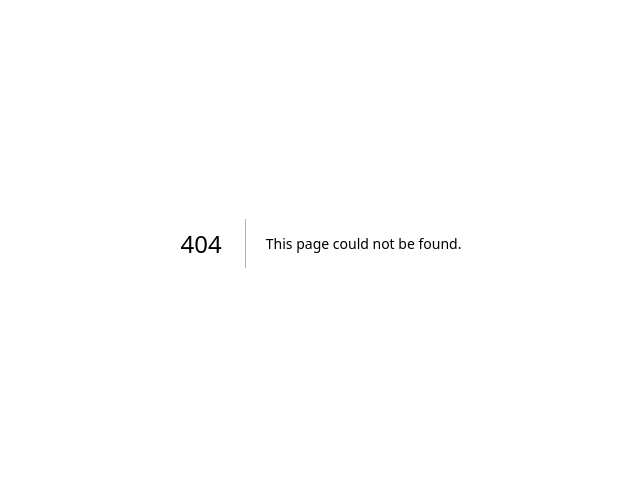
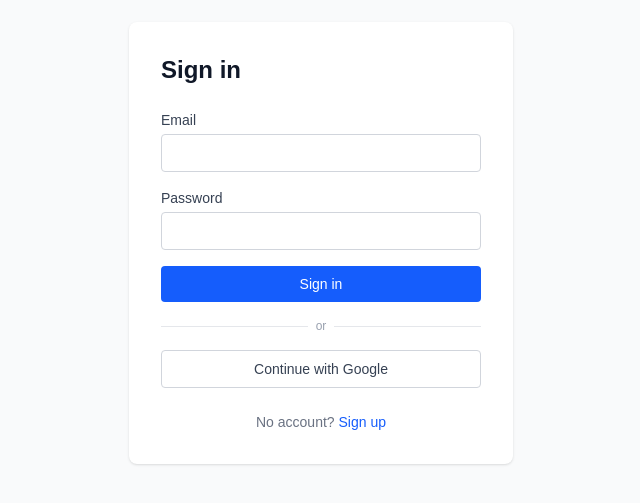
Before and after one commit to Jango1324/Mentoria, a Next.js app: page /login in a window 1280 px wide. Before the commit this address had no page. Shown: the part 157-660 px from the top of the page, without its empty margins (319-959 px from the left). Built offline with nearby package versions, Linux system fonts and the light colour scheme.

Commit message:
Add authentication flow

```diff
--- /dev/null
+++ b/src/app/auth/callback/route.ts
@@ -0,0 +1,17 @@
+import { createClient } from '@/lib/supabase/server'
+import { NextResponse } from 'next/server'
+
+export async function GET(request: Request) {
+  const { searchParams, origin } = new URL(request.url)
+  const code = searchParams.get('code')
+
+  if (code) {
+    const supabase = await createClient()
+    const { error } = await supabase.auth.exchangeCodeForSession(code)
+    if (!error) {
+      return NextResponse.redirect(`${origin}/dashboard`)
+    }
+  }
+
+  return NextResponse.redirect(`${origin}/login`)
+}
--- /dev/null
+++ b/src/app/login/actions.ts
@@ -0,0 +1,44 @@
+'use server'
+
+import { redirect } from 'next/navigation'
+import { headers } from 'next/headers'
+import { createClient } from '@/lib/supabase/server'
+
+export async function signIn(email: string, password: string) {
+  const supabase = await createClient()
+  const { error } = await supabase.auth.signInWithPassword({ email, password })
+  if (error) return { error: error.message }
+  redirect('/dashboard')
+}
+
+export async function signUp(email: string, password: string) {
+  const supabase = await createClient()
+  const { data, error } = await supabase.auth.signUp({ email, password })
+  if (error) return { error: error.message }
+  if (data.session) redirect('/dashboard')
+  return { message: 'Check your email to confirm your account.' }
+}
+
+export async function signOut() {
+  const supabase = await createClient()
+  await supabase.auth.signOut()
+  redirect('/login')
+}
+
+export async function signInWithGoogle() {
+  const supabase = await createClient()
+  const headersList = await headers()
+  const host = headersList.get('host')
+  const protocol = host?.includes('localhost') ? 'http' : 'https'
+  const origin = `${protocol}://${host}`
+
+  const { data, error } = await supabase.auth.signInWithOAuth({
+    provider: 'google',
+    options: {
+      redirectTo: `${origin}/auth/callback`,
+    },
+  })
+
+  if (error) return { error: error.message }
+  if (data.url) redirect(data.url)
+}
--- /dev/null
+++ b/src/app/login/page.tsx
@@ -0,0 +1,156 @@
+'use client'
+
+import { useState, useTransition } from 'react'
+import { signIn, signUp, signInWithGoogle } from './actions'
+
+export default function LoginPage() {
+  const [mode, setMode] = useState<'signin' | 'signup'>('signin')
+  const [email, setEmail] = useState('')
+  const [password, setPassword] = useState('')
+  const [confirmPassword, setConfirmPassword] = useState('')
+  const [error, setError] = useState<string | null>(null)
+  const [message, setMessage] = useState<string | null>(null)
+  const [isPending, startTransition] = useTransition()
+
+  function reset() {
+    setError(null)
+    setMessage(null)
+  }
+
+  function switchMode(next: 'signin' | 'signup') {
+    reset()
+    setMode(next)
+  }
+
+  async function handleSubmit(e: React.FormEvent) {
+    e.preventDefault()
+    reset()
+
+    if (mode === 'signup' && password !== confirmPassword) {
+      setError('Passwords do not match.')
+      return
+    }
+
+    startTransition(async () => {
+      if (mode === 'signup') {
+        const result = await signUp(email, password)
+        if (result?.error) setError(result.error)
+        if (result?.message) setMessage(result.message)
+      } else {
+        const result = await signIn(email, password)
+        if (result?.error) setError(result.error)
+      }
+    })
+  }
+
+  async function handleGoogle() {
+    reset()
+    startTransition(async () => {
+      const result = await signInWithGoogle()
+      if (result?.error) setError(result.error)
+    })
+  }
+
+  return (
+    <div className="min-h-screen flex items-center justify-center bg-gray-50">
+      <div className="w-full max-w-sm bg-white rounded-lg shadow p-8">
+        <h1 className="text-2xl font-semibold text-gray-900 mb-6">
+          {mode === 'signin' ? 'Sign in' : 'Create account'}
+        </h1>
+
+        {error && (
+          <p className="mb-4 text-sm text-red-600 bg-red-50 rounded p-3">{error}</p>
+        )}
+        {message && (
+          <p className="mb-4 text-sm text-green-700 bg-green-50 rounded p-3">{message}</p>
+        )}
+
+        <form onSubmit={handleSubmit} className="space-y-4">
+          <div>
+            <label htmlFor="email" className="block text-sm font-medium text-gray-700 mb-1">
+              Email
+            </label>
+            <input
+              id="email"
+              type="email"
+              required
+              value={email}
+              onChange={(e) => setEmail(e.target.value)}
+              className="w-full border border-gray-300 rounded px-3 py-2 text-sm focus:outline-none focus:ring-2 focus:ring-blue-500"
+            />
+          </div>
+
+          <div>
+            <label htmlFor="password" className="block text-sm font-medium text-gray-700 mb-1">
+              Password
+            </label>
+            <input
+              id="password"
+              type="password"
+              required
+              value={password}
+              onChange={(e) => setPassword(e.target.value)}
+              className="w-full border border-gray-300 rounded px-3 py-2 text-sm focus:outline-none focus:ring-2 focus:ring-blue-500"
+            />
+          </div>
+
+          {mode === 'signup' && (
+            <div>
+              <label htmlFor="confirmPassword" className="block text-sm font-medium text-gray-700 mb-1">
+                Confirm password
+              </label>
+              <input
+                id="confirmPassword"
+                type="password"
+                required
+                value={confirmPassword}
+                onChange={(e) => setConfirmPassword(e.target.value)}
+                className="w-full border border-gray-300 rounded px-3 py-2 text-sm focus:outline-none focus:ring-2 focus:ring-blue-500"
+              />
+            </div>
+          )}
+
+          <button
+            type="submit"
+            disabled={isPending}
+            className="w-full bg-blue-600 text-white py-2 rounded text-sm font-medium hover:bg-blue-700 disabled:opacity-50"
+          >
+            {isPending ? 'Loading...' : mode === 'signin' ? 'Sign in' : 'Create account'}
+          </button>
+        </form>
+
+        <div className="my-4 flex items-center gap-2">
+          <div className="flex-1 h-px bg-gray-200" />
+          <span className="text-xs text-gray-400">or</span>
+          <div className="flex-1 h-px bg-gray-200" />
+        </div>
+
+        <button
+          onClick={handleGoogle}
+          disabled={isPending}
+          className="w-full border border-gray-300 text-gray-700 py-2 rounded text-sm font-medium hover:bg-gray-50 disabled:opacity-50"
+        >
+          Continue with Google
+        </button>
+
+        <p className="mt-6 text-center text-sm text-gray-500">
+          {mode === 'signin' ? (
+            <>
+              No account?{' '}
+              <button onClick={() => switchMode('signup')} className="text-blue-600 hover:underline">
+                Sign up
+              </button>
+            </>
+          ) : (
+            <>
+              Already have an account?{' '}
+              <button onClick={() => switchMode('signin')} className="text-blue-600 hover:underline">
+                Sign in
+              </button>
+            </>
+          )}
+        </p>
+      </div>
+    </div>
+  )
+}
```
